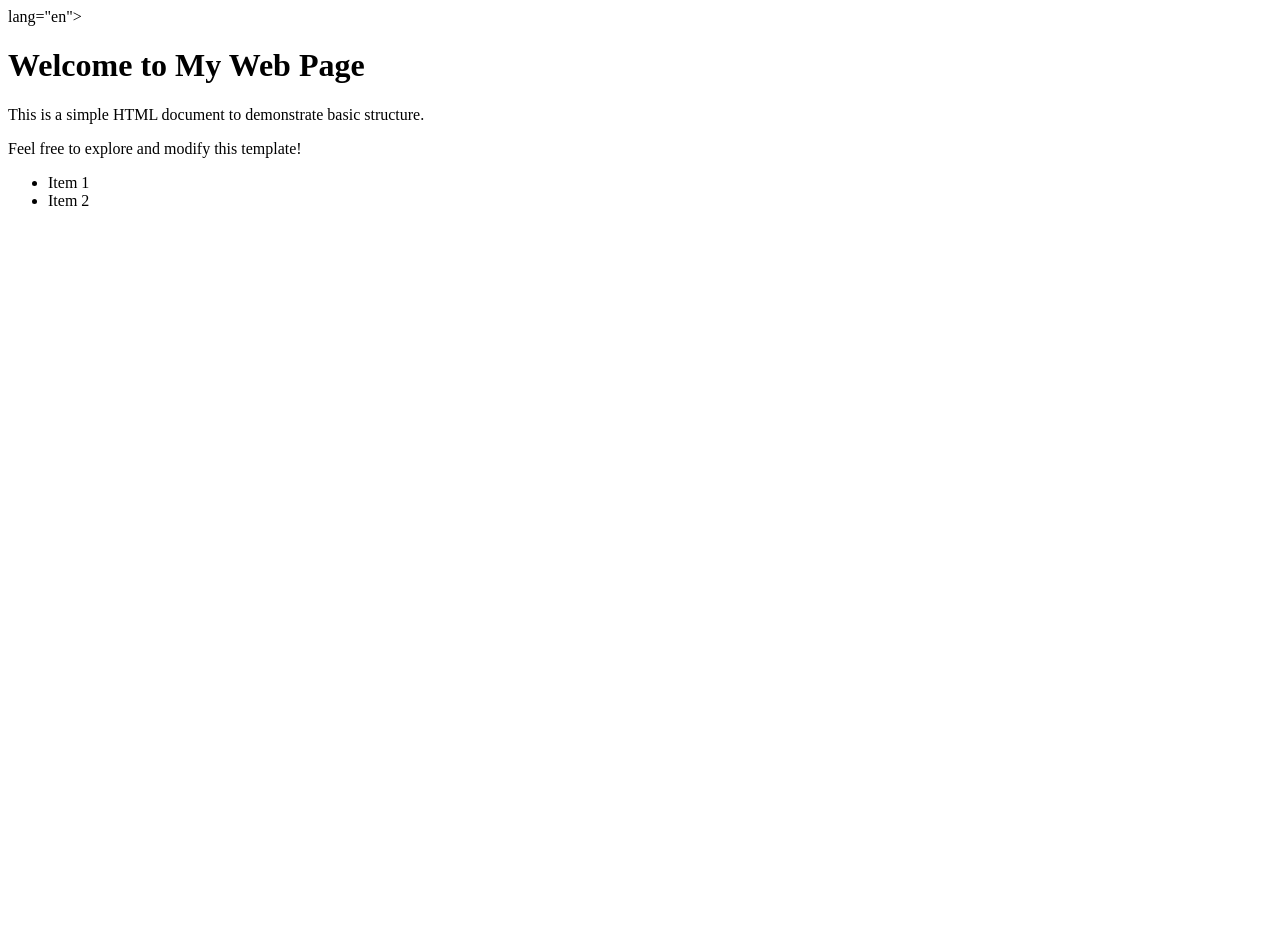
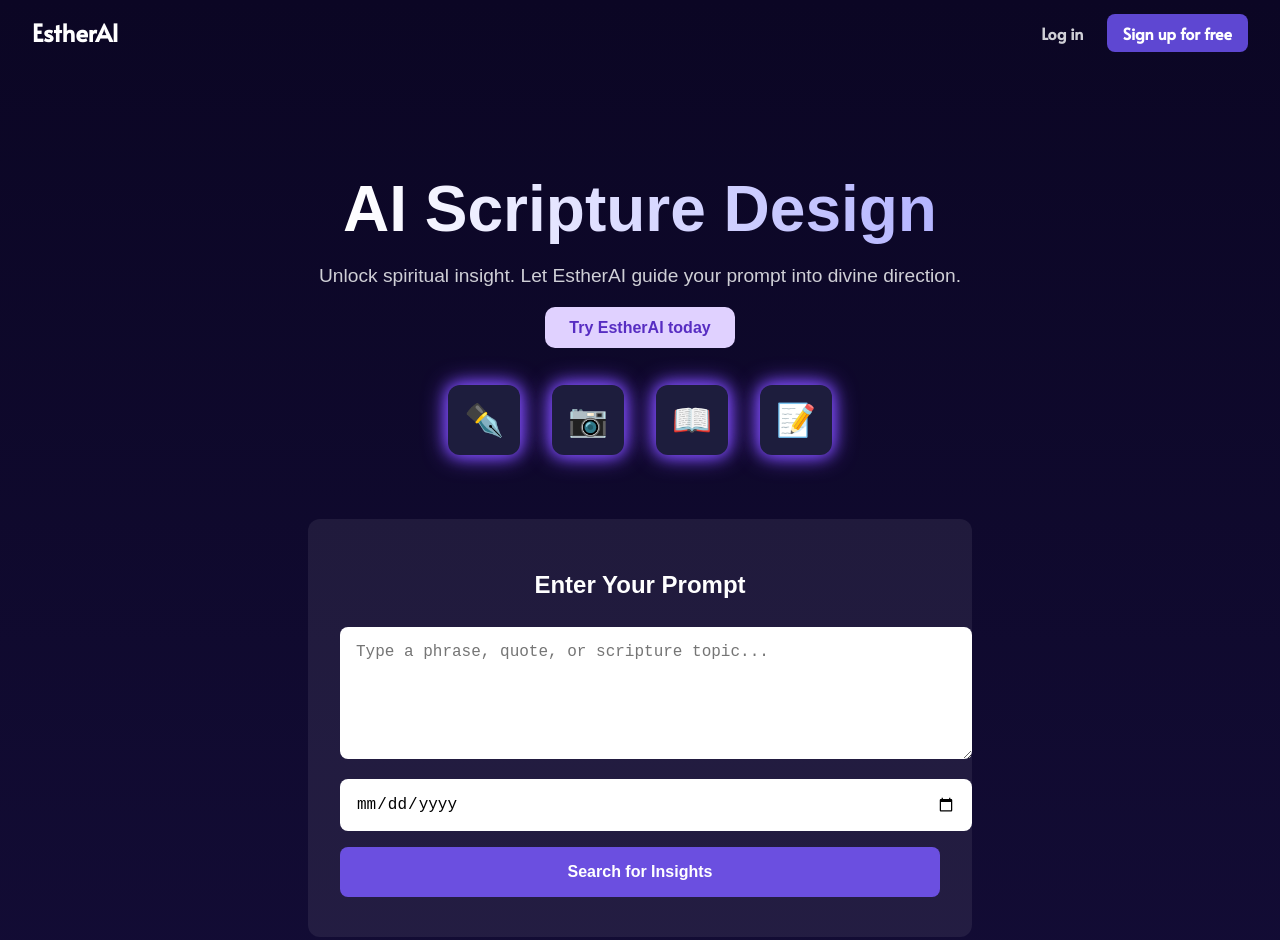
Before and after one commit to jbecker05/wdd130-scott, a plain HTML site: page index.html in a window 1280 px wide. Shown: the top 940 px of the page. Before the commit the page ends 800 px from the top, so only its background shows below. Drawn offline with Linux system fonts and the light colour scheme; a web font is replaced by a local one.

Commit message:
first start to website

```diff
--- a/index.html
+++ b/index.html
@@ -1,9 +1,46 @@
 <!DOCTYPE html>
-<html> lang="en">
-<h1>Welcome to My Web Page</h1>
-<p>This is a simple HTML document to demonstrate basic structure.</p>
-<p>Feel free to explore and modify this template!</p>
-<ul>
-  <li>Item 1</li>
-  <li>Item 2</li>
+<html lang="en">
+<head>
+  <meta charset="UTF-8" />
+  <meta name="viewport" content="width=device-width, initial-scale=1.0"/>
+  <title>Esther's AI Scripture Companion</title>
+  <link href="https://fonts.googleapis.com/css2?family=Alata&family=ABeeZee&display=swap" rel="stylesheet" />
+  <link rel="stylesheet" href="styles.css" />
+</head>
+<body>
+
+  <header>
+    <div class="logo">EstherAI</div>
+    <nav>
+
+      <a href="#" class="login">Log in</a>
+      <a href="#" class="signup">Sign up for free</a>
+    </nav>
+  </header>
+
+  <main>
+    <h1><span class="gradient-text">AI Scripture Design</span></h1>
+    <p class="subtext">Unlock spiritual insight. Let EstherAI guide your prompt into divine direction.</p>
+    <a class="cta-button" href="#">Try EstherAI today</a>
+
+    <div class="glow-icons">
+      <div class="icon glow">✒️</div>
+      <div class="icon glow">📷</div>
+      <div class="icon glow">📖</div>
+      <div class="icon glow">📝</div>
+    </div>
+
+    <div class="prompt-section">
+      <h2>Enter Your Prompt</h2>
+      <textarea placeholder="Type a phrase, quote, or scripture topic..."></textarea>
+      <input type="date" />
+      <button>Search for Insights</button>
+    </div>
+  </main>
+
+  <footer>
+    <p>&copy; 2025 Esther Scott-Richards</p>
+  </footer>
+
+</body>
 </html>
--- /dev/null
+++ b/styles.css
@@ -0,0 +1,138 @@
+body {
+  margin: 0;
+  font-family: 'ABeeZee', sans-serif;
+  background: linear-gradient(to bottom, #0b0624, #140d38);
+  color: #ffffff;
+  text-align: center;
+}
+
+header {
+  display: flex;
+  justify-content: space-between;
+  align-items: center;
+  padding: 1rem 2rem;
+  background: transparent;
+  font-family: 'Alata', sans-serif;
+}
+
+header .logo {
+  font-size: 1.5rem;
+  font-weight: bold;
+  color: #fff;
+}
+
+nav a {
+  color: #cfcfd6;
+  margin-left: 1.2rem;
+  text-decoration: none;
+  font-weight: bold;
+}
+
+nav .signup {
+  background-color: #5e47d2;
+  padding: 0.5rem 1rem;
+  border-radius: 8px;
+  color: white;
+}
+
+main {
+  padding: 4rem 2rem;
+}
+
+h1 {
+  font-size: 4rem;
+  margin-bottom: 1rem;
+}
+
+.gradient-text {
+  display: inline-block;
+  background: linear-gradient(90deg, #ffffff, #b5b5ff);
+  background-clip: text;
+  -webkit-background-clip: text;
+  -webkit-text-fill-color: transparent;
+}
+
+.subtext {
+  font-size: 1.2rem;
+  color: #cfcfd6;
+  margin-bottom: 2rem;
+}
+
+.cta-button {
+  background: #e0d1ff;
+  color: #572dc2;
+  padding: 0.75rem 1.5rem;
+  font-weight: bold;
+  border-radius: 10px;
+  text-decoration: none;
+  transition: background 0.3s;
+}
+
+.cta-button:hover {
+  background: #cdbfff;
+}
+
+.glow-icons {
+  margin-top: 3rem;
+  display: flex;
+  justify-content: center;
+  gap: 2rem;
+  flex-wrap: wrap;
+}
+
+.icon {
+  font-size: 2rem;
+  padding: 1rem;
+  border-radius: 12px;
+  background: #1d1d3d;
+  color: #ffffff;
+}
+
+.glow {
+  box-shadow: 0 0 15px #814dfd, 0 0 25px #814dfd;
+}
+
+.prompt-section {
+  margin-top: 4rem;
+  background-color: rgba(255, 255, 255, 0.07);
+  padding: 2rem;
+  border-radius: 12px;
+  max-width: 600px;
+  margin-left: auto;
+  margin-right: auto;
+}
+
+textarea,
+input[type="date"],
+button {
+  width: 100%;
+  padding: 1rem;
+  margin: 0.5rem 0;
+  font-size: 1rem;
+  border-radius: 8px;
+  border: none;
+}
+
+textarea {
+  resize: vertical;
+  min-height: 100px;
+}
+
+button {
+  background-color: #6b4fe0;
+  color: white;
+  font-weight: bold;
+  cursor: pointer;
+  transition: background 0.3s;
+}
+
+button:hover {
+  background-color: #5235bd;
+}
+
+footer {
+  margin-top: 4rem;
+  padding: 1.5rem;
+  background-color: rgba(255, 255, 255, 0.07);
+  color: #cfcfd6;
+}
```
Also changed, not shown: extras.html (added, +35 -0 lines), library.html (added, +37 -0 lines), README.md.
